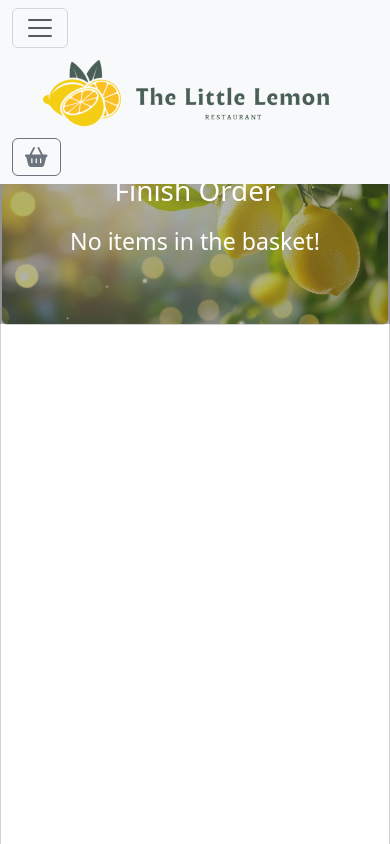
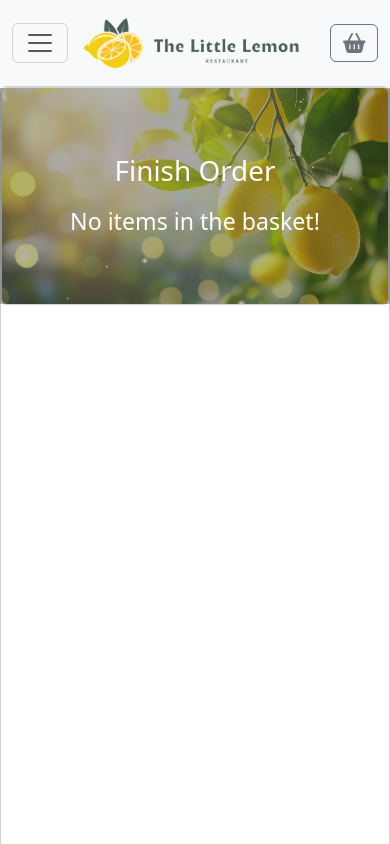
Before and after one commit to DianaNTodorova/my-little-lemon, a React (Create React App) app in the folder my-little-lemon/: page /my-little-lemon/placeorder in a window 390 px wide. Shown: the top 844 px of the page. Built offline with nearby package versions, Linux system fonts and the light colour scheme.

Commit message:
section one css

```diff
--- a/my-little-lemon/src/index.css
+++ b/my-little-lemon/src/index.css
@@ -59,6 +59,9 @@ header {
   width: 100%;
   z-index: 1050;
   margin: 0;
+}
+.img-fluid {
+  height: 80px !important;
 }
 .card-img-overlay {
   display: flex;
@@ -174,6 +177,12 @@ header {
 }
 
 @media (max-width: 768px) {
+  main {
+    padding-top: 86px;
+  }
+  .img-fluid {
+    height: 60px !important;
+  }
   .card-title {
     font-size: 1rem; /* Adjusts text size */
   }
@@ -197,6 +206,12 @@ header {
   }
 }
 @media (max-width: 1024) {
+  main {
+    padding-top: 86px;
+  }
+  .img-fluid {
+    height: 70px !important;
+  }
   .card_flex {
     max-width: 70%;
   }
--- a/my-little-lemon/src/pages/Navbar.js
+++ b/my-little-lemon/src/pages/Navbar.js
@@ -28,12 +28,7 @@ export default function Navbar({ onMenuClick }) {
 
         {/* Centered logo */}
         <div className="navbar-brand mx-auto">
-          <img
-            src={logo}
-            alt="Little Lemon Logo"
-            className="img-fluid"
-            style={{ height: '80px' }}
-          />
+          <img src={logo} alt="Little Lemon Logo" className="img-fluid" />
         </div>
 
         {/* Font Awesome Basket Icon on the right side */}
```
